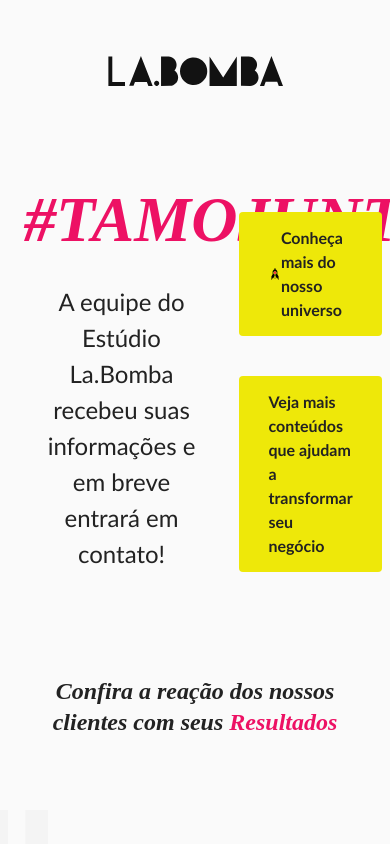
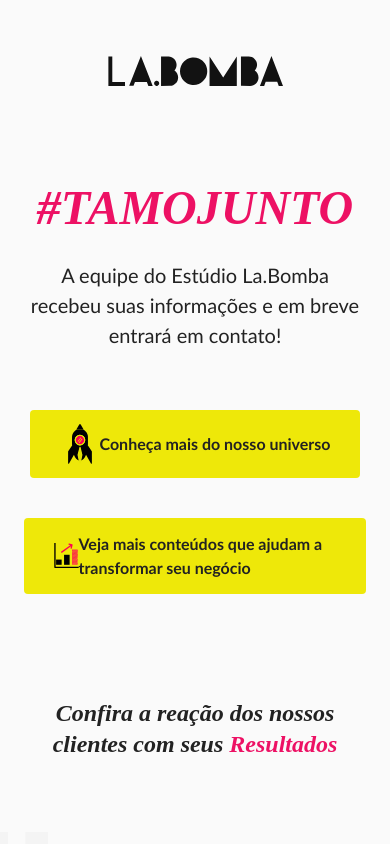
Before and after one commit to estudiolabomba/embalagem-landing, a Next.js app: page /obrigado in a window 390 px wide. Shown: the top 844 px of the page. Built offline with nearby package versions, Linux system fonts and the light colour scheme; a web font is replaced by a local one.

Commit message:
style: responsive thankyou page

```diff
--- a/src/styles/pages/ThankYou.ts
+++ b/src/styles/pages/ThankYou.ts
@@ -17,6 +17,7 @@
     margin-top: 5rem;
 
     aside {
+      width: 100%;
       max-width: 50vw;
       text-align: center;
 
@@ -63,5 +64,20 @@
         }
       }
     }
+
+    @media (max-width: 540px) {
+      flex-direction: column;
+
+      aside {
+        max-width: 100%;
+        h1 {
+          font-size: 3rem;
+        }
+        p {
+          font-size: 1.25rem;
+          max-width: 100%;
+        }
+      }
+    }
   }
 `
```
